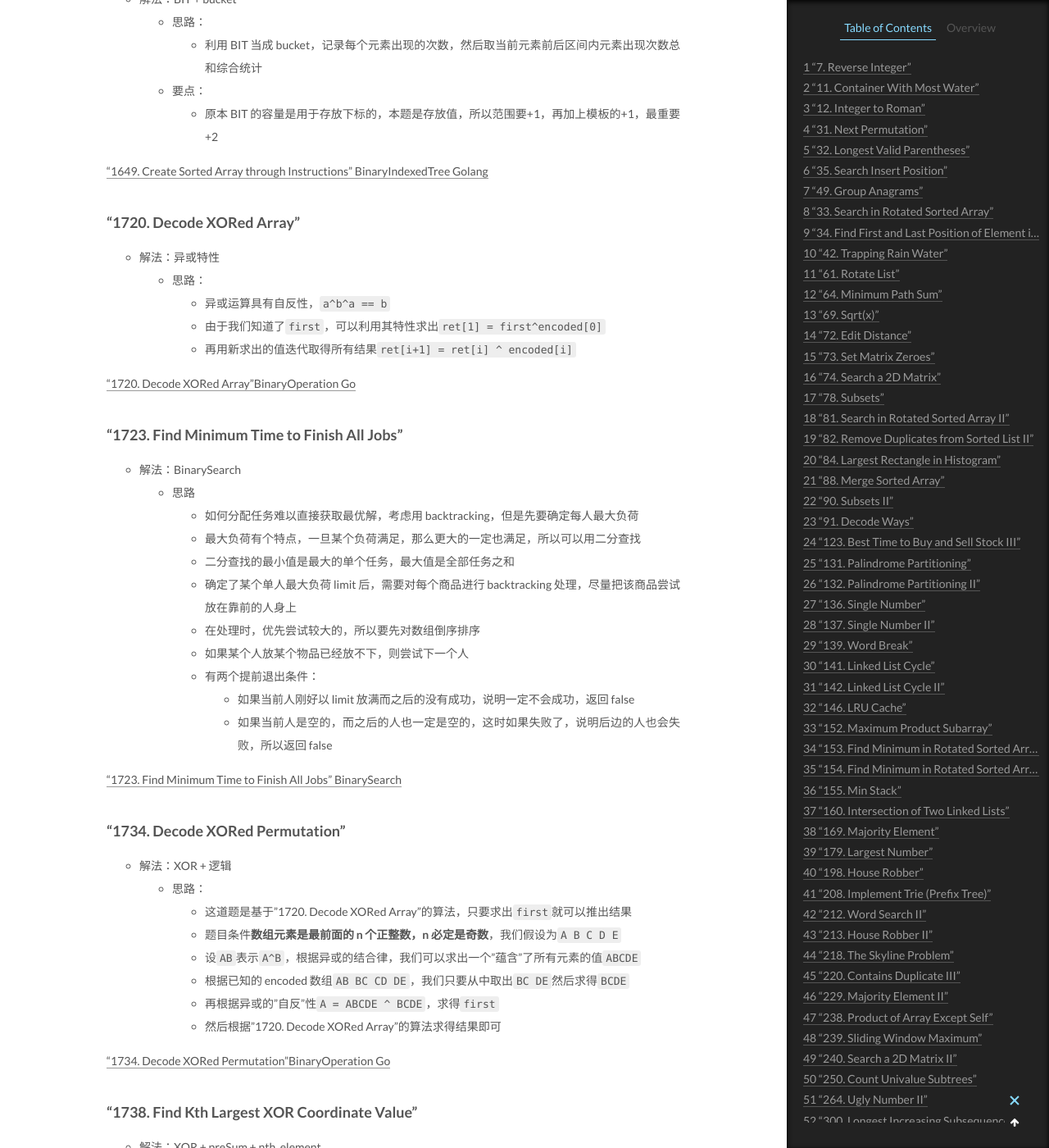
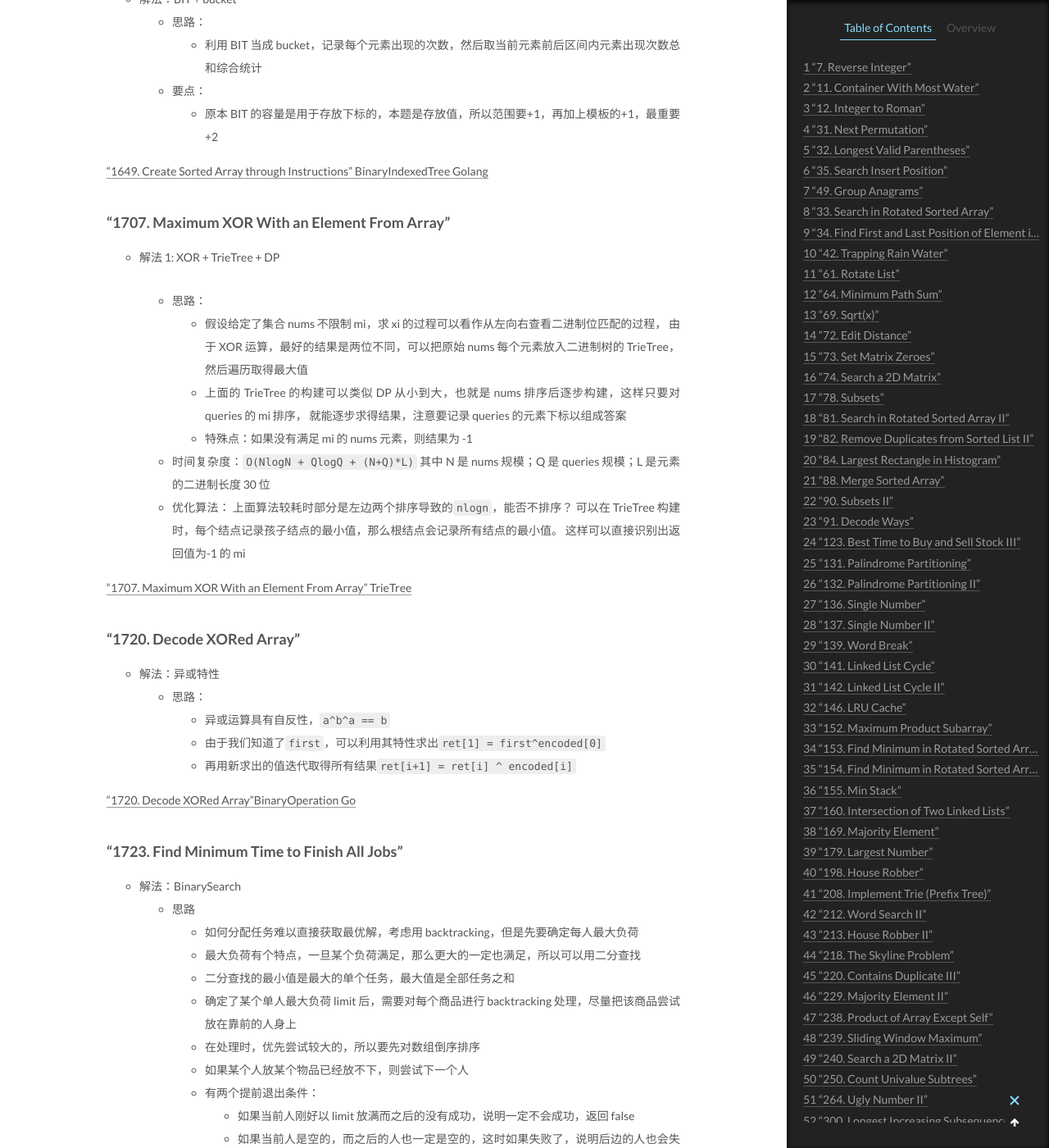
Before and after one commit to CodeHunter2006/CodeHunter2006.github.io, a Jekyll site: the page built from _posts/2020-12-27-LeetCode_Question_Category.md, in a window 1280 px wide and 1400 px high, scrolled down 38231 px. Shown: the whole window at 82% size. Built offline with Jekyll 4.4.1, drawn with Linux system fonts in a browser that asks for light colours; formulas are drawn with MathJax 3.

Commit message:
[doc]: add contents.

```diff
--- a/_posts/2020-12-27-LeetCode_Question_Category.md
+++ b/_posts/2020-12-27-LeetCode_Question_Category.md
@@ -1380,6 +1380,25 @@ tags: Algorithm Leetcode
 
 ["1649. Create Sorted Array through Instructions" BinaryIndexedTree Golang]()
 
+### "1707. Maximum XOR With an Element From Array"
+
+- 解法 1: XOR + TrieTree + DP
+
+  - 思路：
+    - 假设给定了集合 nums 不限制 mi，求 xi 的过程可以看作从左向右查看二进制位匹配的过程，
+      由于 XOR 运算，最好的结果是两位不同，可以把原始 nums 每个元素放入二进制树的 TrieTree，然后遍历取得最大值
+    - 上面的 TrieTree 的构建可以类似 DP 从小到大，也就是 nums 排序后逐步构建，这样只要对 queries 的 mi 排序，
+      就能逐步求得结果，注意要记录 queries 的元素下标以组成答案
+    - 特殊点：如果没有满足 mi 的 nums 元素，则结果为 -1
+  - 时间复杂度：`O(NlogN + QlogQ + (N+Q)*L)`
+    其中 N 是 nums 规模；Q 是 queries 规模；L 是元素的二进制长度 30 位
+  - 优化算法：
+    上面算法较耗时部分是左边两个排序导致的`nlogn`，能否不排序？
+    可以在 TrieTree 构建时，每个结点记录孩子结点的最小值，那么根结点会记录所有结点的最小值。
+    这样可以直接识别出返回值为-1 的 mi
+
+["1707. Maximum XOR With an Element From Array" TrieTree]()
+
 ### "1720. Decode XORed Array"
 
 - 解法：异或特性
```
Also changed, not shown: _posts/2020-12-25-Algorithm_TrieTree.md (+59 -0 lines).
